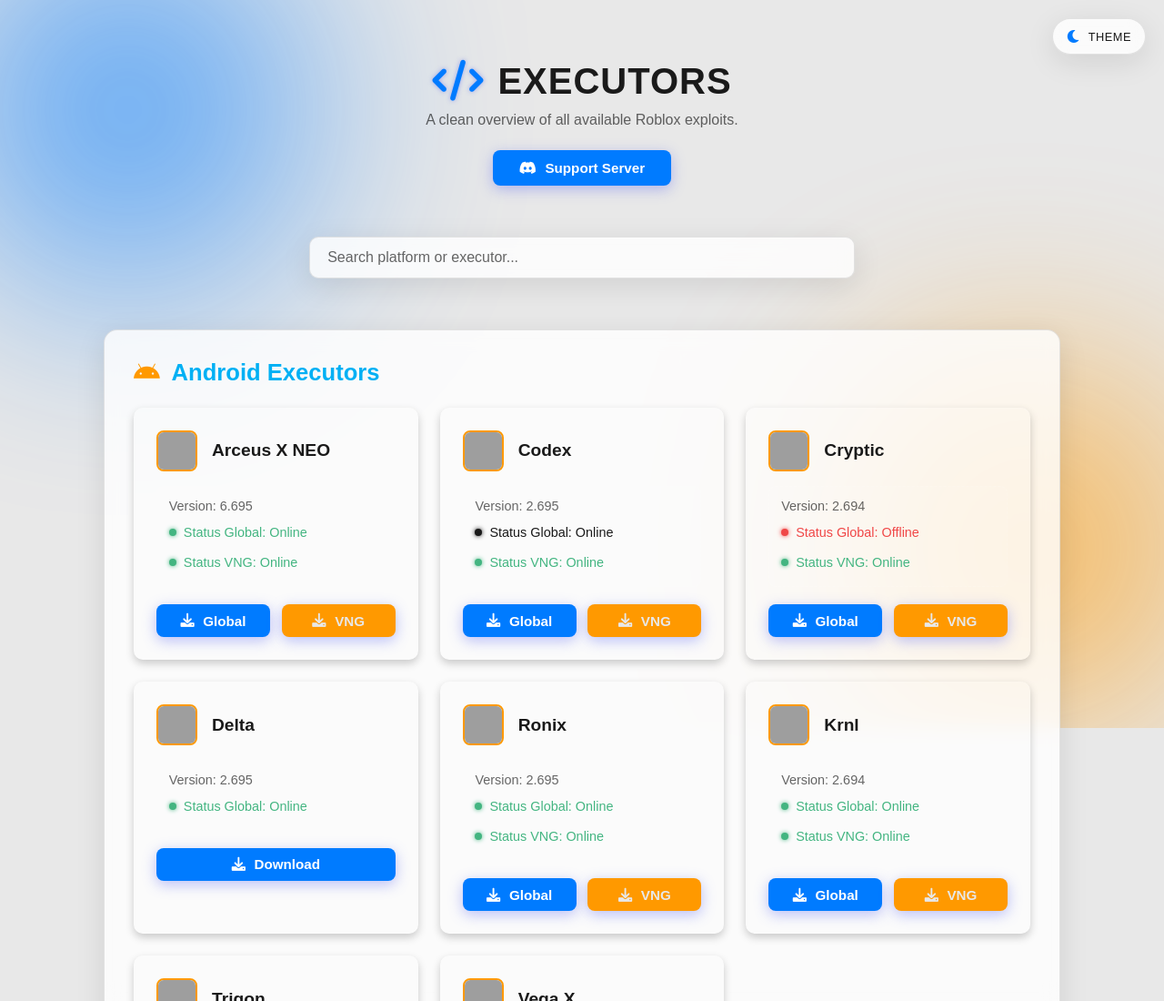
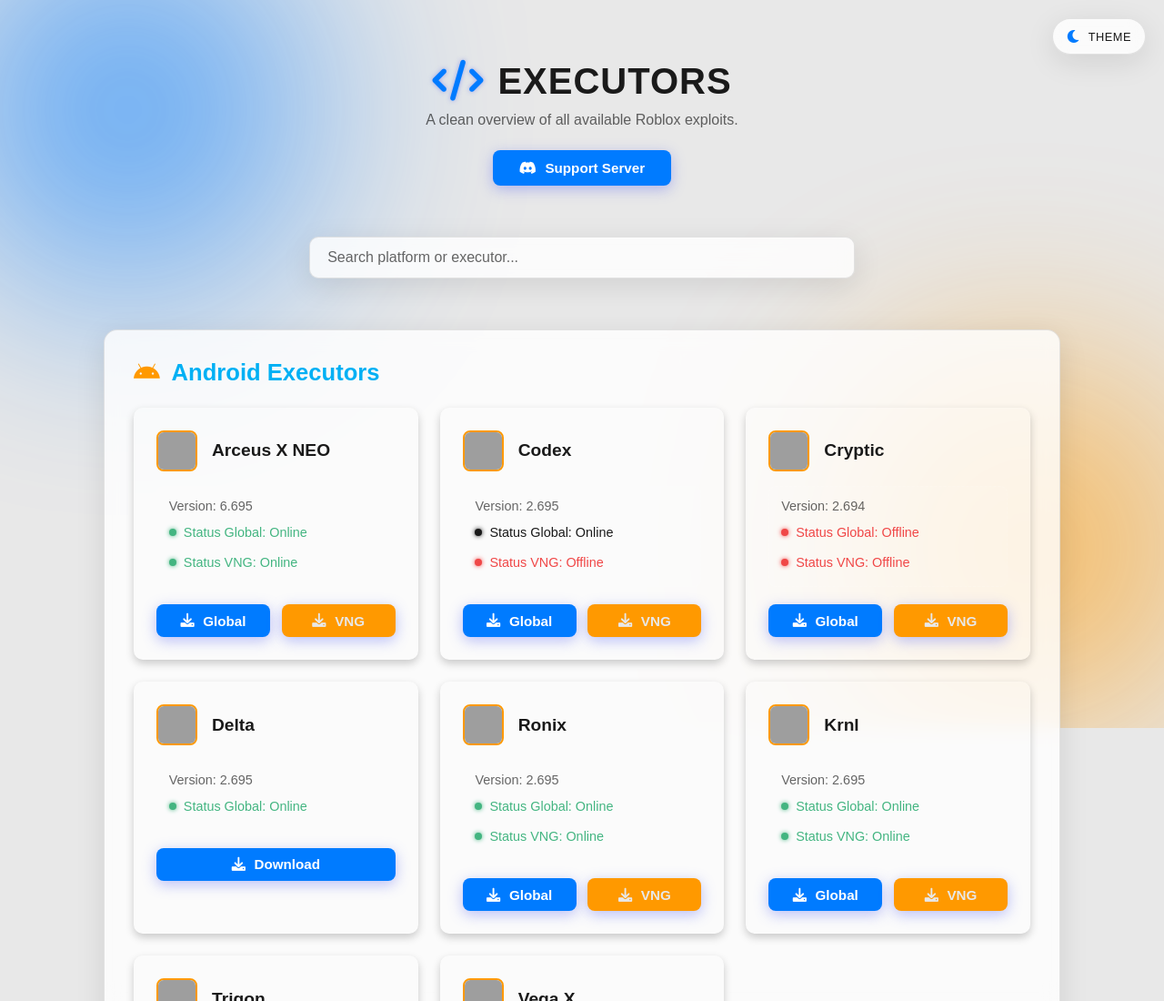
Before and after one commit to ugphone839/Executors, a plain HTML site: page index.html in a window 1280 px wide. Shown: the top 1100 px of the page at 91% size. Drawn offline with Linux system fonts and the light colour scheme; grey boxes are pictures that could not be loaded.

Commit message:
Update index.html

```diff
--- a/index.html
+++ b/index.html
@@ -65,7 +65,7 @@
                         <div class="card-info">
                             <span class="version">Version: 2.695</span>
                             <span class="status status-offnne">Status Global: Online</span>
-                            <span class="status status-online">Status VNG: Online</span>
+                            <span class="status status-offline">Status VNG: Offline</span>
                         </div>
                         <div class="card-actions">
                             <a href="https://gofile.io/d/UzbLud" class="btn btn-download-main"><i class="fas fa-download"></i> Global</a>
@@ -81,7 +81,7 @@
                         <div class="card-info">
                             <span class="version">Version: 2.694</span>
                             <span class="status status-offline">Status Global: Offline</span>
-                            <span class="status status-online">Status VNG: Online</span>
+                            <span class="status status-offline">Status VNG: Offline</span>
                         </div>
                         <div class="card-actions">
                             <a href="https://www.mediafire.com/file/j1rssfpm6urbpu1/Cryptic_2.694.983_APK.apk/file" class="btn btn-download-main"><i class="fas fa-download"></i> Global</a>
@@ -125,7 +125,7 @@
                             <h3>Krnl</h3>
                         </div>
                         <div class="card-info">
-                            <span class="version">Version: 2.694</span>
+                            <span class="version">Version: 2.695</span>
                             <span class="status status-online">Status Global: Online</span>
                             <span class="status status-online">Status VNG: Online</span>
                         </div>
```
